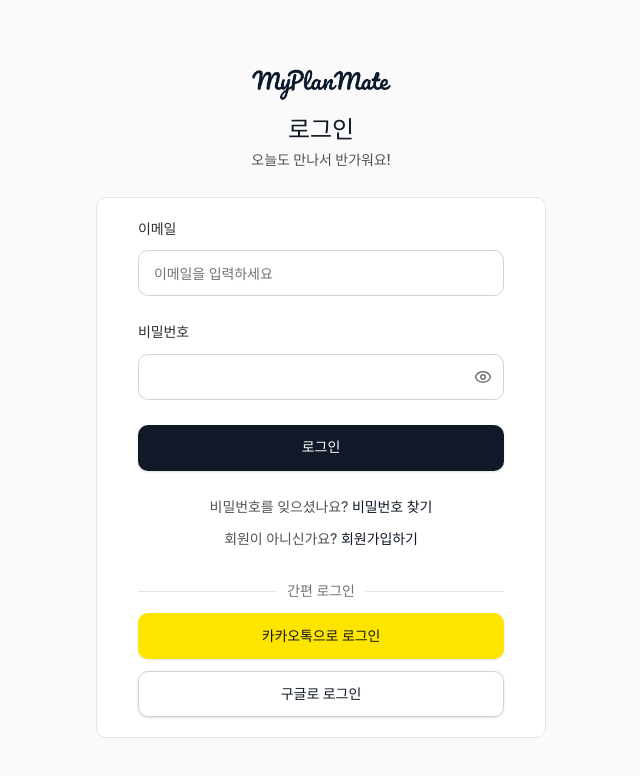
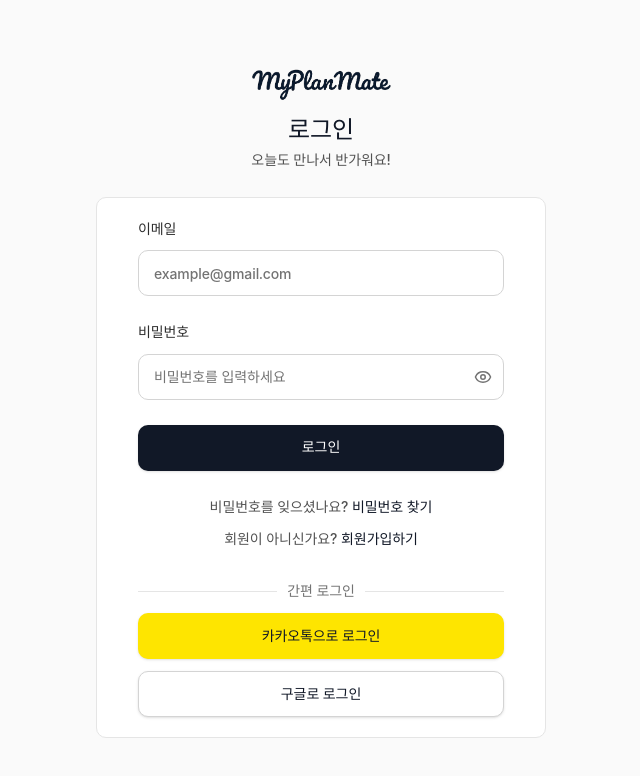
Before and after one commit to leeunduck/Custom-Daily-Planner, a Next.js app: page /login in a window 1280 px wide. Shown: the top 776 px of the page, without its empty margins (319-959 px from the left). Built offline with nearby package versions, Linux system fonts and the light colour scheme; no server answers.

Commit message:
CDP-219 feat✨ (login-state): 폼 기본동작 막기 hook & 비밀번호 토글 hook & 로그인 페이지 에러, input 데이터 관리 store 추가

```diff
--- a/src/components/auth/login/LoginForm.tsx
+++ b/src/components/auth/login/LoginForm.tsx
@@ -1,19 +1,59 @@
 "use client";
 
+import { useAuthFormSubmit } from "@/hooks/useAuthFormSubmit";
+import { usePasswordVisibility } from "@/hooks/usePasswordVisibility";
 import { cn } from "@/lib/utils";
+import { isValidEmail, isValidPassword } from "@/lib/validators";
 import { authFadeSlideUp, authTransition } from "@/lib/variants/motion.auth";
+import { useLoginFormStore } from "@/stores/loginFormStore";
+
 import { Button } from "@/shared/button";
 import { Icon } from "@/shared/Icon";
 import { Input } from "@/shared/input";
 
 import { motion } from "framer-motion";
 import Link from "next/link";
-import type { FormEvent } from "react";
+import { useState } from "react";
 
 export function LoginForm() {
-  const handleSubmit = (event: FormEvent<HTMLFormElement>) => {
-    event.preventDefault(); // 기본 form submit 동작 막기
-  };
+  // ✅ 1) 전역 스토어: 이메일/비밀번호 값 + 액션
+  const { email, password, setEmail, setPassword, reset } = useLoginFormStore();
+
+  // ✅ 2) 로컬 에러 상태: UI 전용
+  const [emailError, setEmailError] = useState("");
+  const [passwordError, setPasswordError] = useState("");
+
+  // ✅ 3) 비밀번호 토글 훅
+  const { inputType, iconName, ariaLabel, toggleVisibility } = usePasswordVisibility(false);
+
+  // ✅ 4) 공통 submit 훅으로 preventDefault 처리
+  const handleSubmit = useAuthFormSubmit(() => {
+    let hasError = false;
+
+    // 이메일 검증
+    if (!isValidEmail(email)) {
+      setEmailError("올바른 이메일을 입력해주세요.");
+      hasError = true;
+    }
+
+    // 비밀번호 검증 (8자리 이상 + 특수문자)
+    if (!isValidPassword(password)) {
+      setPasswordError("8자리 이상, 특수문자를 포함해야 합니다.");
+      hasError = true;
+    }
+
+    if (hasError) {
+      return; // ❌ 에러가 하나라도 있으면 제출 중단
+    }
+
+    // ✅ 5) 검증 통과 시: 로그인 데이터 콘솔 출력
+    //    (나중에 이 자리에서 Supabase Auth 요청으로 교체)
+
+    console.log("🟢 Login submit:", { email, password });
+
+    // ✅ 6) 성공 후 인풋 값 초기화
+    reset();
+  });
 
   return (
     <motion.form
@@ -21,65 +61,94 @@ export function LoginForm() {
       initial="hidden"
       animate="visible"
       transition={authTransition}
+      aria-label="로그인 폼"
+      onSubmit={handleSubmit}
+      noValidate
       className={cn(
         "flex flex-col gap-10 rounded-2xl border border-[var(--color-gray-200)] bg-[var(--color-white)] px-4 py-6",
         "md:px-6 md:py-8",
       )}
-      aria-label="로그인 폼"
-      onSubmit={handleSubmit}
-      noValidate
     >
       {/* 이메일 필드 */}
-      <div className="flex w-full max-w-[36.6rem] flex-col gap-4 mx-auto">
+      <div className="mx-auto flex w-full max-w-[36.6rem] flex-col gap-4">
+        <div className="flex items-center justify-between">
           <label htmlFor="login-email" className="t-14-m text-[var(--color-gray-700)]">
             이메일
           </label>
+          {emailError && (
+            <span className="t-12-m text-[var(--color-danger-600)]">{emailError}</span>
+          )}
+        </div>
+
         <Input
           id="login-email"
           name="email"
           type="email"
-          placeholder="이메일을 입력하세요"
           status="default"
+          placeholder="example@gmail.com"
           autoComplete="email"
           required
+          value={email} // ✅ 전역 스토어의 email과 연결
+          onChange={(event) => setEmail(event.target.value)} // ✅ setEmail으로 업데이트
+          onFocus={() => setEmailError("")} // ✅ 포커스 시 에러 해제
+          className={cn(
+            emailError && "border-[1.5px] border-[var(--color-danger-600)]", // ✅ 에러 시 테두리 강조
+          )}
         />
       </div>
 
       {/* 비밀번호 필드 + 표시 토글 */}
-      <div className="flex w-full max-w-[36.6rem] flex-col gap-4 mx-auto">
+      <div className="mx-auto flex w-full max-w-[36.6rem] flex-col gap-4">
+        <div className="flex items-center justify-between">
           <label htmlFor="login-password" className="t-14-m text-[var(--color-gray-700)]">
             비밀번호
           </label>
+
+          {/* ✅ 비밀번호 에러 문구 */}
+          {passwordError && (
+            <span className="t-12-m text-[var(--color-danger-600)]">{passwordError}</span>
+          )}
+        </div>
+
         <div className="relative w-full">
           <Input
             id="login-password"
             name="password"
-            type="password"
+            type={inputType} // ✅ "password" / "text"를 훅이 알아서 관리
             status="default"
             autoComplete="current-password"
             required
-            className="w-full pr-10"
+            placeholder="비밀번호를 입력하세요"
+            value={password} // ✅ 전역 스토어의 password와 연결
+            onChange={(event) => setPassword(event.target.value)}
+            onFocus={() => setPasswordError("")} // ✅ 포커스 시 에러 해제
+            className={cn(
+              "w-full pr-10",
+              passwordError && "border-[1.5px] border-[var(--color-danger-600)]", // ✅ 에러 테두리
+            )}
           />
-          {/* 아이콘 버튼 (레이아웃만, 로직은 나중에) */}
+
+          {/* ✅ 비밀번호 보기/숨기기 토글 버튼 */}
           <button
             type="button"
+            onClick={toggleVisibility} // ✅ 클릭 시 isVisible 토글
             className="absolute right-5 top-1/2 -translate-y-1/2 cursor-pointer"
-            aria-label="비밀번호 표시"
+            aria-label={ariaLabel}
           >
-            <Icon name="eye" size={18} className="text-[var(--color-gray-500)]" />
+            <Icon name={iconName} size={18} className="text-[var(--color-gray-500)]" />
           </button>
         </div>
       </div>
 
       {/* 로그인 버튼 */}
-      <div className="w-full max-w-[36.6rem] mx-auto">
+      <div className="mx-auto w-full max-w-[36.6rem]">
         <Button type="submit" preset="auth" bg="basic" className="w-full">
           로그인
         </Button>
       </div>
 
       {/* 헬퍼 링크: 비밀번호 찾기 / 회원가입 */}
-      <div className="flex w-full max-w-[36.6rem] flex-col gap-4 text-center mx-auto">
+      <div className="mx-auto flex w-full max-w-[36.6rem] flex-col gap-4 text-center">
         <p className="t-14-m text-[var(--color-gray-600)]">
           비밀번호를 잊으셨나요?{" "}
           <Link
@@ -89,6 +158,7 @@ export function LoginForm() {
             비밀번호 찾기
           </Link>
         </p>
+
         <p className="t-14-m text-[var(--color-gray-600)]">
           회원이 아니신가요?{" "}
           <Link
--- /dev/null
+++ b/src/hooks/useAuthFormSubmit.ts
@@ -0,0 +1,10 @@
+import type { FormEvent } from "react";
+
+type AuthFormSubmitHandler = (event: FormEvent<HTMLFormElement>) => void;
+
+export function useAuthFormSubmit(onSubmit: AuthFormSubmitHandler): AuthFormSubmitHandler {
+  return (event) => {
+    event.preventDefault();
+    onSubmit(event);
+  };
+}
--- /dev/null
+++ b/src/hooks/usePasswordVisibility.ts
@@ -0,0 +1,22 @@
+import type { PasswordVisibilityState } from "@/types/auth";
+import { useState } from "react";
+
+export function usePasswordVisibility(initialVisible: boolean = false): PasswordVisibilityState {
+  const [isVisible, setIsVisible] = useState<boolean>(initialVisible);
+
+  const toggleVisibility = () => {
+    setIsVisible((prev) => !prev);
+  };
+
+  const inputType: "password" | "text" = isVisible ? "text" : "password";
+  const iconName: "eye" | "eyeOff" = isVisible ? "eyeOff" : "eye";
+  const ariaLabel = isVisible ? "비밀번호 숨기기" : "비밀번호 표시";
+
+  return {
+    isVisible,
+    inputType,
+    iconName,
+    ariaLabel,
+    toggleVisibility,
+  };
+}
--- /dev/null
+++ b/src/lib/validators.ts
@@ -0,0 +1,9 @@
+export const isValidEmail = (value: string): boolean => /^[^\s@]+@[^\s@]+\.[^\s@]+$/.test(value);
+
+export const isValidPassword = (value: string): boolean =>
+  value.length >= 8 && /[!@#$%^&*(),.?":{}|<>]/.test(value);
+
+export const isValidName = (value: string): boolean => value.trim().length >= 2;
+
+/** ✅ 인증번호: 4자리 숫자 */
+export const isValidCode = (value: string): boolean => /^\d{4}$/.test(value);
--- /dev/null
+++ b/src/stores/loginFormStore.ts
@@ -0,0 +1,12 @@
+"use client";
+
+import type { LoginFormState } from "@/types/auth";
+import { create } from "zustand";
+
+export const useLoginFormStore = create<LoginFormState>((set) => ({
+  email: "",
+  password: "",
+  setEmail: (value) => set({ email: value }),
+  setPassword: (value) => set({ password: value }),
+  reset: () => set({ email: "", password: "" }),
+}));
--- a/src/types/auth.ts
+++ b/src/types/auth.ts
@@ -1,17 +1,26 @@
-// src/types/auth.ts
-import type { ReactNode } from "react";
+import type { FormEvent, ReactNode } from "react";
+
+/** 공통 children 용 */
+export interface AuthCommonProps {
+  children: ReactNode;
+}
+
+/** AuthMain 전용 props */
+export interface AuthMainProps extends AuthCommonProps {
+  flow?: "login" | "signup" | "forgot";
+}
 
 /** 다단계 애니메이션 방향 (공통) */
 export type StepDirection = "forward" | "backward";
 
-/** Auth 공통 스텝 전환 래퍼에서 사용할 props */
+/** Auth 스텝 전환 래퍼 props */
 export interface AuthStepTransitionProps {
   stepKey: string;
   direction: StepDirection;
   children: ReactNode;
 }
 
-/** 1부터 시작하는 스텝 인디케이터용 props (공통) */
+/** 인디케이터용 (1부터 시작) */
 export interface StepIndicatorProps {
   currentStep: number;
   totalSteps?: number;
@@ -24,19 +33,25 @@ export interface StepFieldMeta {
   fieldName: string;
 }
 
-/** Auth 컴포넌트 전반에서 사용하는 기본 children props 타입 */
-export interface AuthCommonProps {
-  children: ReactNode;
+/** ✅ 비밀번호 토글 상태 (공통 훅에서 사용) */
+export interface PasswordVisibilityState {
+  isVisible: boolean;
+  inputType: "password" | "text";
+  iconName: "eye" | "eyeOff";
+  ariaLabel: string;
+  toggleVisibility: () => void;
 }
 
-/** AuthMain 전용 props */
-export interface AuthMainProps extends AuthCommonProps {
-  flow?: "login" | "signup" | "forgot";
-}
+/** ✅ Auth 폼 submit 핸들러 타입 (실제 onSubmit에 연결되는 함수) */
+export type AuthFormSubmitHandler = (event: FormEvent<HTMLFormElement>) => void;
 
-/** 회원가입용 스텝 키 */
+/** ✅ Auth 폼 콜백 타입 (폼 로직에서 쓰는 콜백, event는 받지 않음) */
+export type AuthFormSubmitCallback = () => void;
+
+/** 회원가입 다단계 스텝 키 */
 export type SignupStepKey = "email" | "name" | "password" | "terms";
 
+/** 회원가입 스텝/방향 Zustand용 상태 + 액션 */
 export interface SignupStepState {
   step: SignupStepKey;
   direction: StepDirection;
@@ -46,14 +61,58 @@ export interface SignupStepState {
   reset: () => void;
 }
 
-/** 비밀번호 재설정 스텝 키 */
+/** 회원가입 다단계 스텝 키 */
 export type ForgotPasswordStepKey = "email" | "verify" | "reset";
 
+/** 비밀번호 찾기 스텝/방향 Zustand용 상태 + 액션 */
 export interface ForgotPasswordStepState {
   step: ForgotPasswordStepKey;
   direction: StepDirection;
-  goTo: (next: ForgotPasswordStepKey) => void;
+  goTo: (next: SignupStepKey) => void;
   goNext: () => void;
   goPrev: () => void;
   reset: () => void;
 }
+
+/** ✅ 로그인 폼 값 */
+export interface LoginFormValues {
+  email: string;
+  password: string;
+}
+
+/** ✅ 로그인 폼 Zustand 상태 + 액션 */
+export interface LoginFormState extends LoginFormValues {
+  setEmail: (value: string) => void;
+  setPassword: (value: string) => void;
+  reset: () => void;
+}
+
+/** ✅ 회원가입 폼 값 (다단계 전체 합본) */
+export interface SignupFormValues {
+  email: string;
+  name: string;
+  password: string;
+}
+
+/** ✅ 회원가입 폼 Zustand 상태 + 액션 */
+export interface SignupFormState extends SignupFormValues {
+  setEmail: (value: string) => void;
+  setName: (value: string) => void;
+  setPassword: (value: string) => void;
+  reset: () => void;
+}
+
+/** ✅ 비밀번호 재설정 폼 값 */
+export interface ForgotPasswordFormValues {
+  email: string;
+  code: string; // 4자리 인증번호
+  newPassword: string;
+}
+
+/** ✅ 비밀번호 재설정 폼 Zustand 상태 + 액션 */
+export interface ForgotPasswordFormState extends ForgotPasswordFormValues {
+  setEmail: (value: string) => void;
+  setCode: (value: string) => void;
+  setNewPassword: (value: string) => void;
+  reset: () => void;
+}
```
Lines whose indentation alone changed are shown as unchanged.
